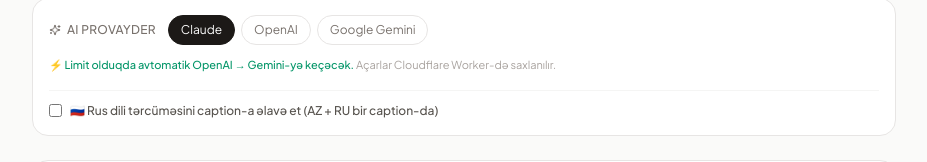
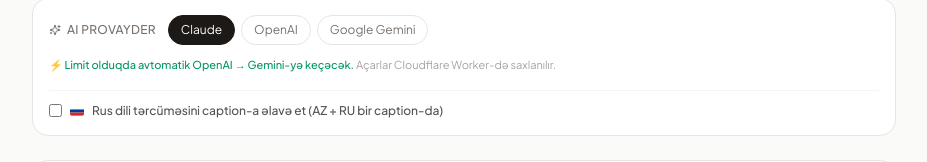
Before and after one commit to Rashadhuseynlife/paylasim-plani, a React (Vite) app in the folder paylasim-plani/: page / in a window 1280 px wide. Shown: the part 264-426 px from the top of the page, without its empty margins (176-1103 px from the left). Built offline with nearby package versions, Linux system fonts and the light colour scheme.

Commit message:
Update App.jsx

```diff
--- a/paylasim-plani/src/App.jsx
+++ b/paylasim-plani/src/App.jsx
@@ -1952,7 +1952,12 @@ export default function App() {
               onChange={(e) => setIncludeRussian(e.target.checked)}
               className="rounded border-stone-300 dark:border-stone-600 text-orange-600 focus:ring-orange-400"
             />
-            {t('russianToggle')}
+            <svg width="14" height="10" viewBox="0 0 21 14" className="flex-shrink-0 rounded-sm" style={{ display: 'inline-block' }}>
+              <rect width="21" height="14" fill="#fff" />
+              <rect y="4.66" width="21" height="4.66" fill="#0039A6" />
+              <rect y="9.33" width="21" height="4.67" fill="#D52B1E" />
+            </svg>
+            {uiLang === 'ru' ? 'Добавить русский перевод к подписи (AZ + RU в одной подписи)' : 'Rus dili tərcüməsini caption-a əlavə et (AZ + RU bir caption-da)'}
           </label>
         </div>
 
```
